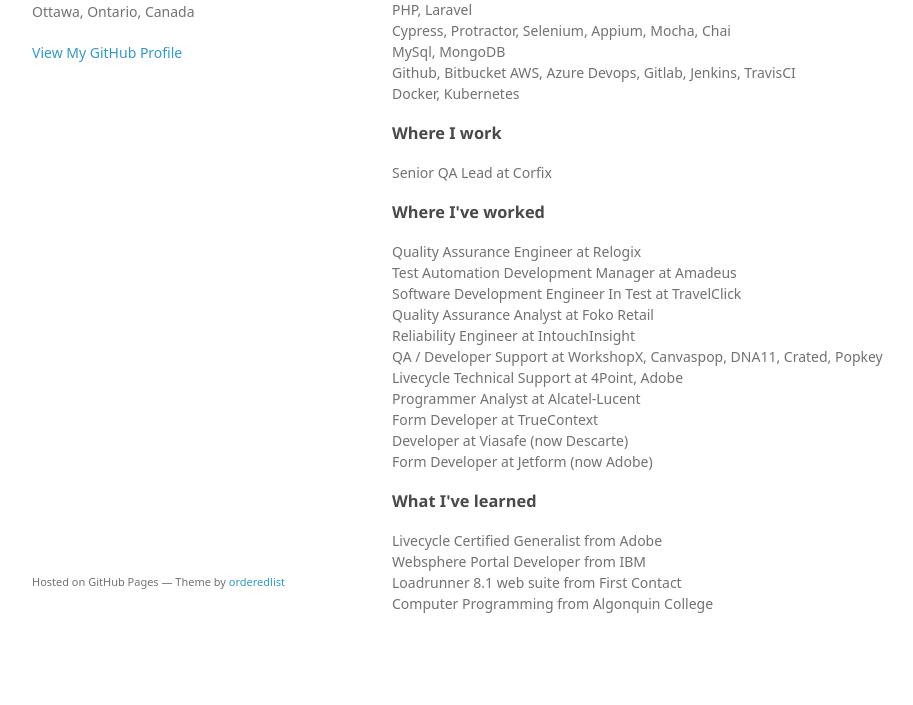
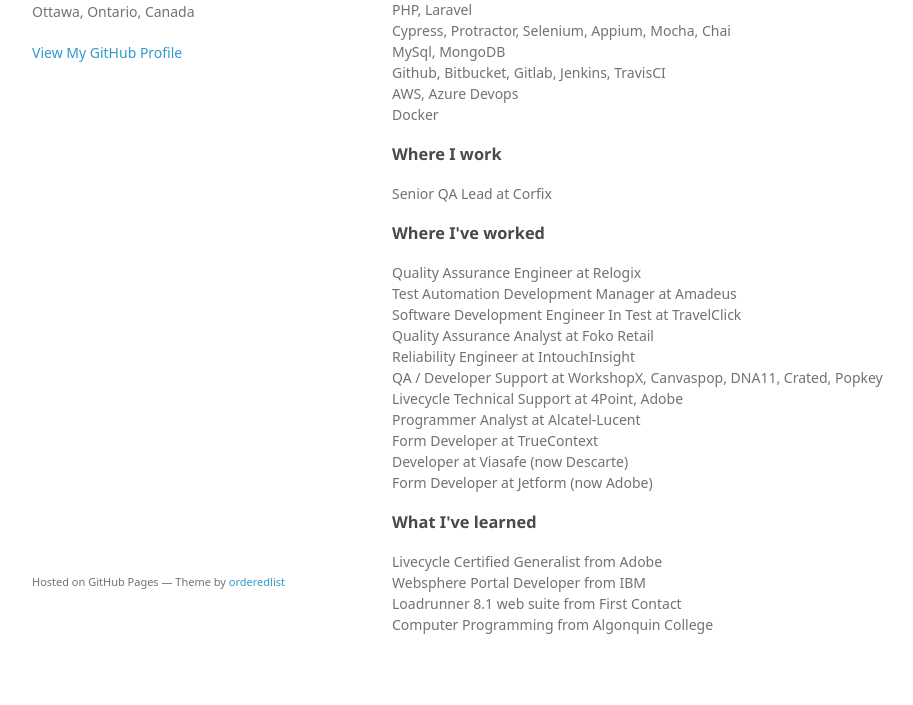
Before and after one commit to peterscottgibbons/peterscottgibbons.github.io, a plain HTML site: page index.html in a window 1280 px wide. Shown: the part 139-844 px from the top of the page, without its empty margins (178-1091 px from the left). Before the commit the page ends 823 px from the top, so only its background shows below. Drawn offline with Linux system fonts and the light colour scheme; a web font is replaced by a local one.

Commit message:
Update index.html

```diff
--- a/index.html
+++ b/index.html
@@ -27,14 +27,14 @@
       </h3>
 
       <p>
+        JavaScript, Node, TypeScript, React, Angular, Loopback<br>
         Java, Gradle<br>
-        JavaScript, Node, TypeScript, React, Angular, Loopback<br>
         PHP, Laravel<br>
         Cypress, Protractor, Selenium, Appium, Mocha, Chai<br>
         MySql, MongoDB<br>
-        Github, Bitbucket
-        AWS, Azure Devops, Gitlab, Jenkins, TravisCI<br>
-        Docker, Kubernetes<br>
+        Github, Bitbucket, Gitlab, Jenkins, TravisCI<br>
+        AWS, Azure Devops<br>
+        Docker<br>
       </p>
 
       <h3>
```
